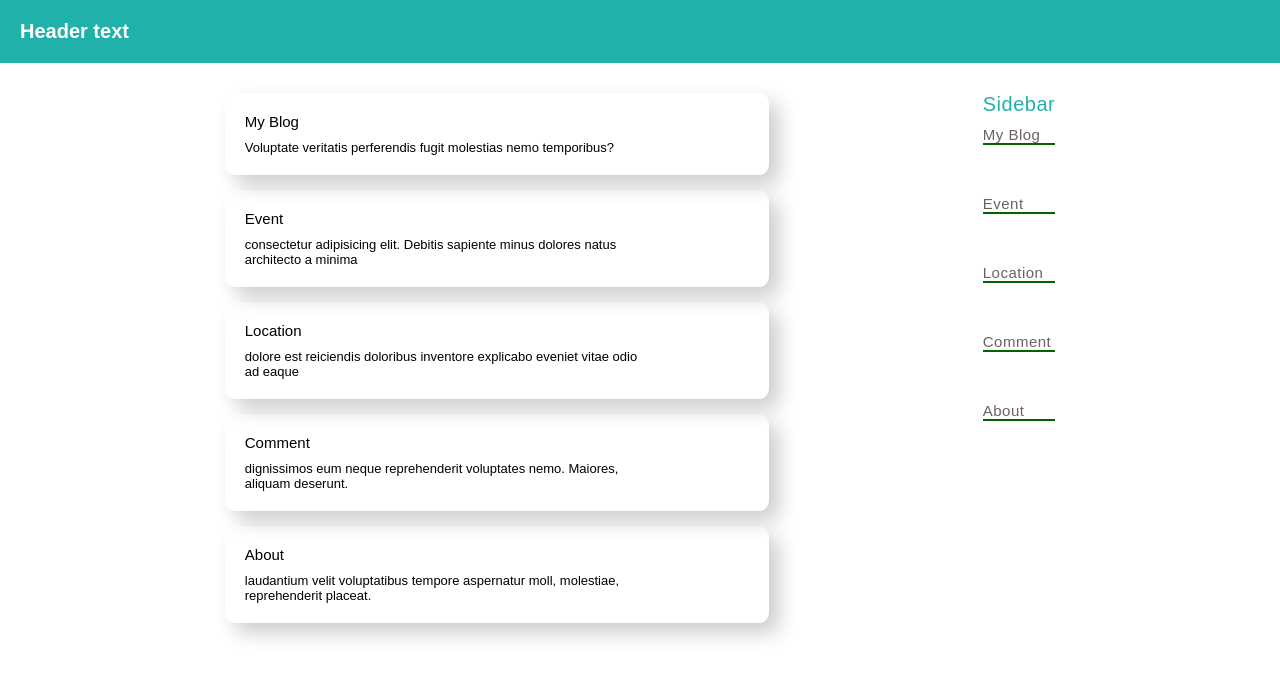
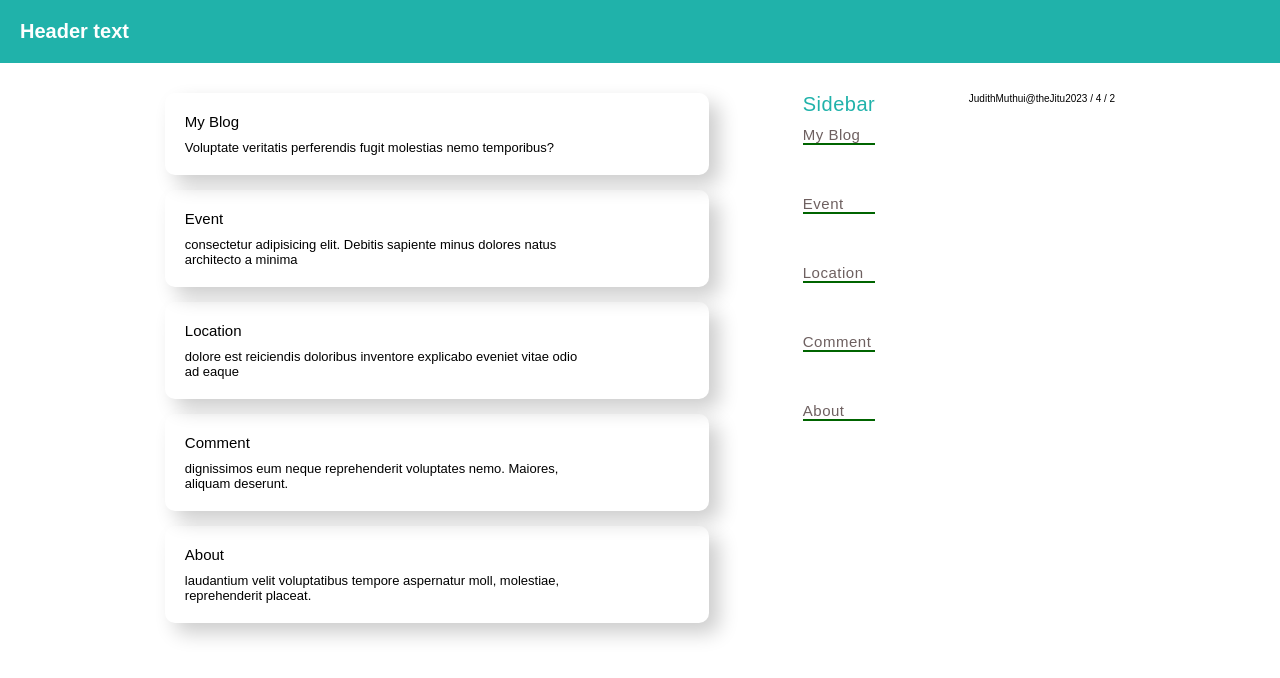
Before and after one commit to Judiciousmurich/Blog-React-App, a React (Create React App) app: page / in a window 1280 px wide. Shown: the top 678 px of the page. Built offline with nearby package versions, Linux system fonts and the light colour scheme.

Commit message:
Update App.jsx

```diff
--- a/src/App.jsx
+++ b/src/App.jsx
@@ -2,7 +2,14 @@ import './App.css';
 import Blog from './blog';
 import Hightlights from './sidebar';
 
+
+
 function App() {
+   const date = new Date();
+  const day = date.getDay()
+  const year = date.getFullYear()
+  const month = date.getMonth()
+  const myDate = `${year} / ${month} / ${day}`;
   return (
      <div className="app-container">
       <div className="header">
@@ -11,8 +18,15 @@ function App() {
       <div className="flex-container">
         <Blog />
         <Hightlights />
+    <footer>
+          <span className="myname">JudithMuthui@theJitu</span>
+          <span className="myname">
+            {myDate}
+          </span>
+        </footer>
       </div>
      </div>
+
   );
 }
 
```
